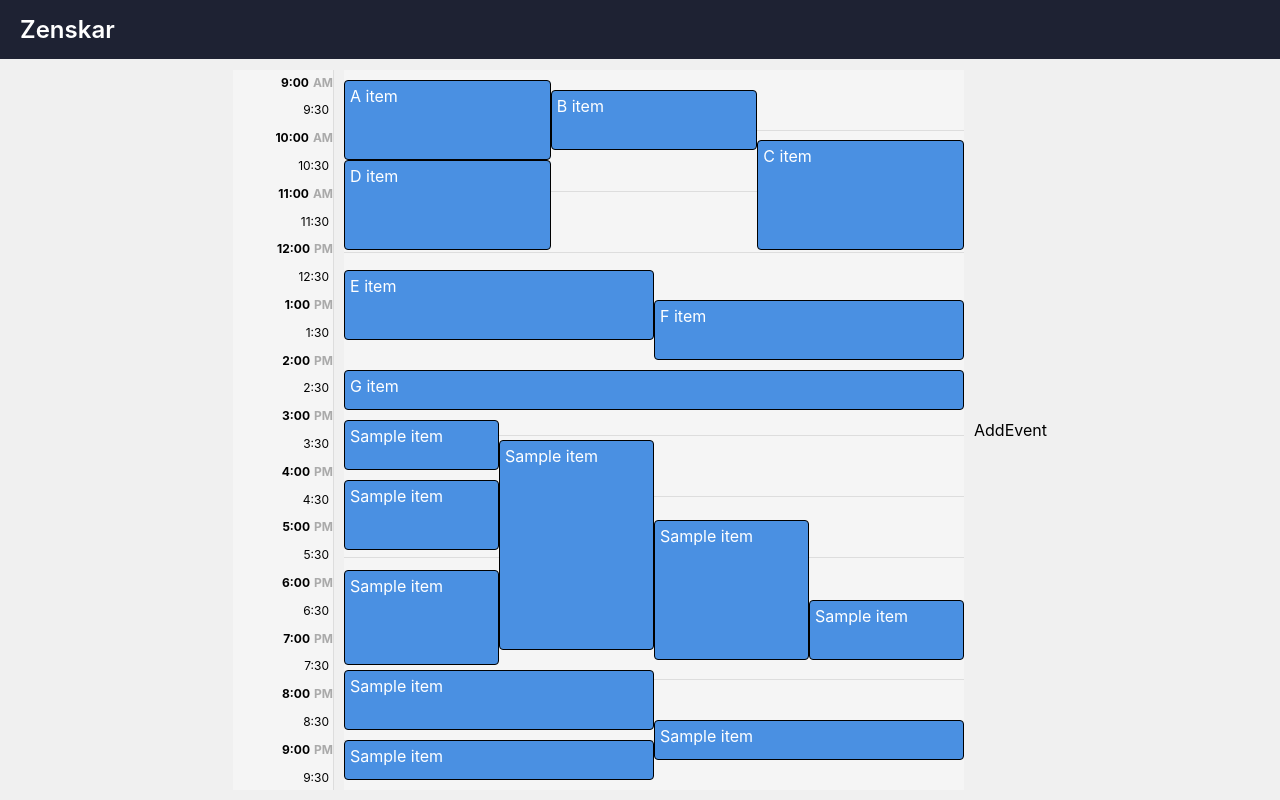
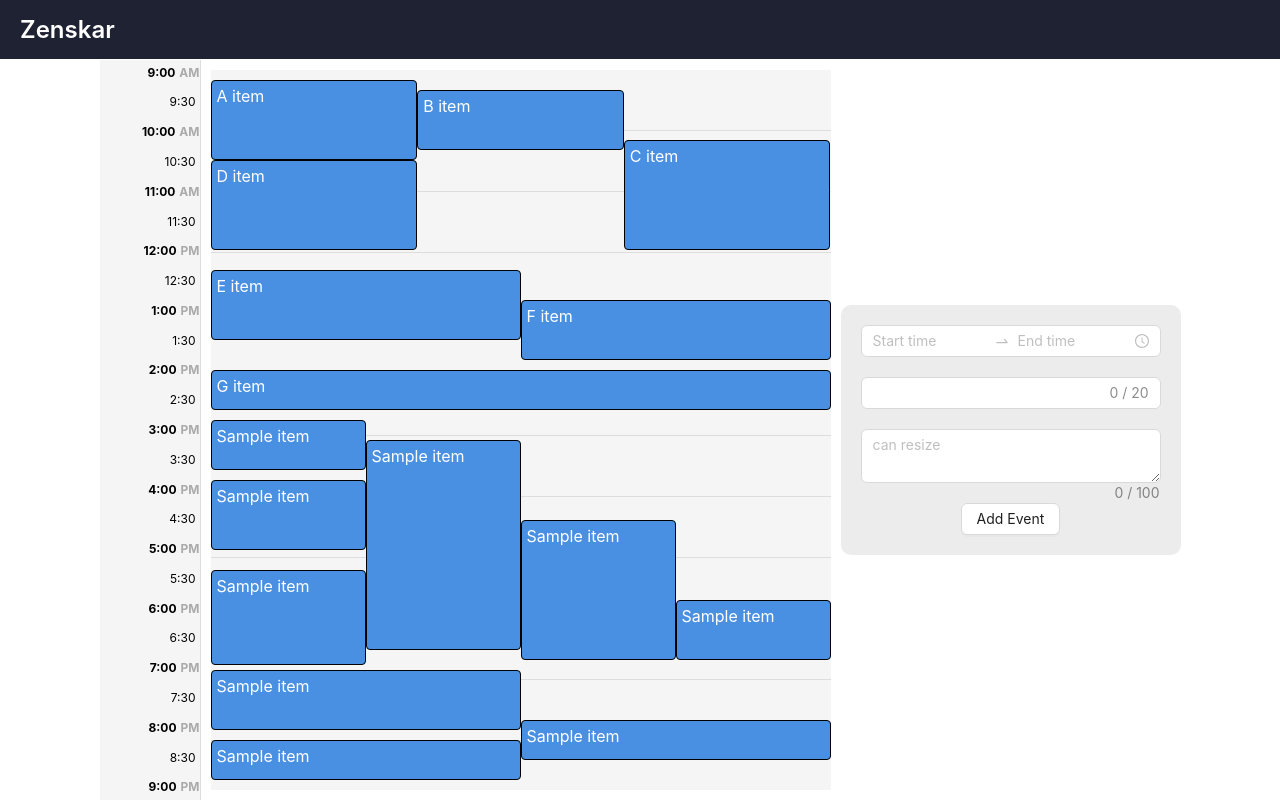
Before and after one commit to kripanshu-singh/day-view, a React (Vite) app: page / in a window 1280 px wide. Built offline with nearby package versions, Linux system fonts and the light colour scheme.

Commit message:
feat: implement AddEvent component with styled layout; update Header component; enhance utility functions for event handling

```diff
--- a/src/components/AddEvent.tsx
+++ b/src/components/AddEvent.tsx
@@ -1,11 +1,42 @@
-import React from 'react'
+import React, { useState } from 'react';
+import { TimePicker, Input, Button } from 'antd';
+import { disabledHours, disabledMinutes, handleTimeChange } from './utils';
+import styled from 'styled-components';
 
-type Props = {}
+const StyledContainer = styled.div`
+    display: flex;
+    flex-direction: column;
+    align-items: center;
+    padding: 20px;
+    gap: 20px;
+    width: 300px;
+    border-radius: 10px;
+    background-color: #ececec;
+`;
 
-const AddEvent = (props: Props) => {
+const StyledTimePicker = styled(TimePicker.RangePicker)`
+    width: 100%;
+`;
+
+const { TextArea } = Input;
+const AddEvent: React.FC = () => {
+    const [time, setTime] = useState<string | null>(null);
+
     return (
-        <div>AddEvent</div>
-    )
-}
+        <StyledContainer>
+            <StyledTimePicker
+                use12Hours
+                format={"h:mm a"}
+                onChange={handleTimeChange}
+                hideDisabledOptions
+                disabledHours={disabledHours}
+                disabledMinutes={disabledMinutes}
+            />
+            <Input showCount maxLength={20} onChange={() => { }} />
+            <TextArea showCount maxLength={100} onChange={() => { }} placeholder="can resize" />
+            <Button>Add Event</Button>
+        </StyledContainer>
+    );
+};
 
 export default AddEvent;
--- a/src/components/Header.tsx
+++ b/src/components/Header.tsx
@@ -1,4 +1,3 @@
-import React from 'react';
 import styled from 'styled-components';
 
 const StyledContainer = styled.div`
@@ -15,14 +14,12 @@ const StyledContainer = styled.div`
   }
 `;
 
-type Props = {}
-
-const Header = (props: Props) => {
-  return (
-    <StyledContainer>
-        <span>Zenskar</span>
-    </StyledContainer>
-  )
+const Header = () => {
+    return (
+        <StyledContainer>
+            <span>Zenskar</span>
+        </StyledContainer>
+    )
 }
 
 export default Header;
--- a/src/components/TimeLine.tsx
+++ b/src/components/TimeLine.tsx
@@ -9,7 +9,7 @@ const StyledContainer = styled.div`
     background-color: #f5f5f5;
     border-right: 1px solid #ddd;
     justify-content: space-between;
-    height: 720px;
+    height: 740px;
 `;
 
 const StyledTime = styled.div<{ isBold: boolean }>`
@@ -28,6 +28,7 @@ const TimeLine: React.FC = () => {
         { time: `${hour % 12 || 12}:00`, bold: true, type: `${hour >= 12 ? "PM" : "AM"}` },
         { time: `${hour % 12 || 12}:30`, bold: false, type: "" },
     ]);
+    slots.pop();
 
     return (
         <StyledContainer>
--- a/src/components/utils.ts
+++ b/src/components/utils.ts
@@ -1,3 +1,5 @@
+import dayjs, { Dayjs } from 'dayjs';
+
 export interface EventProps {
     title: string;
     start: number;
@@ -67,3 +69,37 @@ export const processEvents = (events: EventProps[]) => {
     });
     return Object.values(groupedWindows).map(calculateLayout);
 };
+
+export const disabledHours = (): number[] => {
+    return [0, 1, 2, 3, 4, 5, 6, 7, 8, 22, 23];
+};
+
+export const disabledMinutes = (e: number): number[] => {
+    let result: number[] = [];
+    if (e === 21) {
+        result = [...Array(60).keys()];
+        result.shift();
+    }
+    return result;
+};
+
+interface EventObject {
+    start: number | null;
+    end: number | null;
+}
+
+const convertToMinutesSince9AM = (time: Dayjs | null): number | null => {
+    if (!time) return null;
+    const baseTime = dayjs().hour(9).minute(0).second(0);
+    return time.diff(baseTime, "minute");
+};
+
+export const handleTimeChange = (times: [Dayjs | null, Dayjs | null] | null) => {
+    if (times && times[0] && times[1]) {
+        const event: EventObject = {
+            start: convertToMinutesSince9AM(times[0]) !== null ? convertToMinutesSince9AM(times[0])! + 1 : null,
+            end: convertToMinutesSince9AM(times[1]) !== null ? convertToMinutesSince9AM(times[1])! + 1 : null,
+        };
+        console.log("Event Object:", event);
+    }
+};
--- a/src/index.css
+++ b/src/index.css
@@ -10,5 +10,5 @@ body {
   flex-direction: column;
   align-items: center;
   height: 100dvh;
-  background-color: #f0f0f0;
+  background-color: #ffffff;
 }
```
Lines whose indentation alone changed are shown as unchanged.
